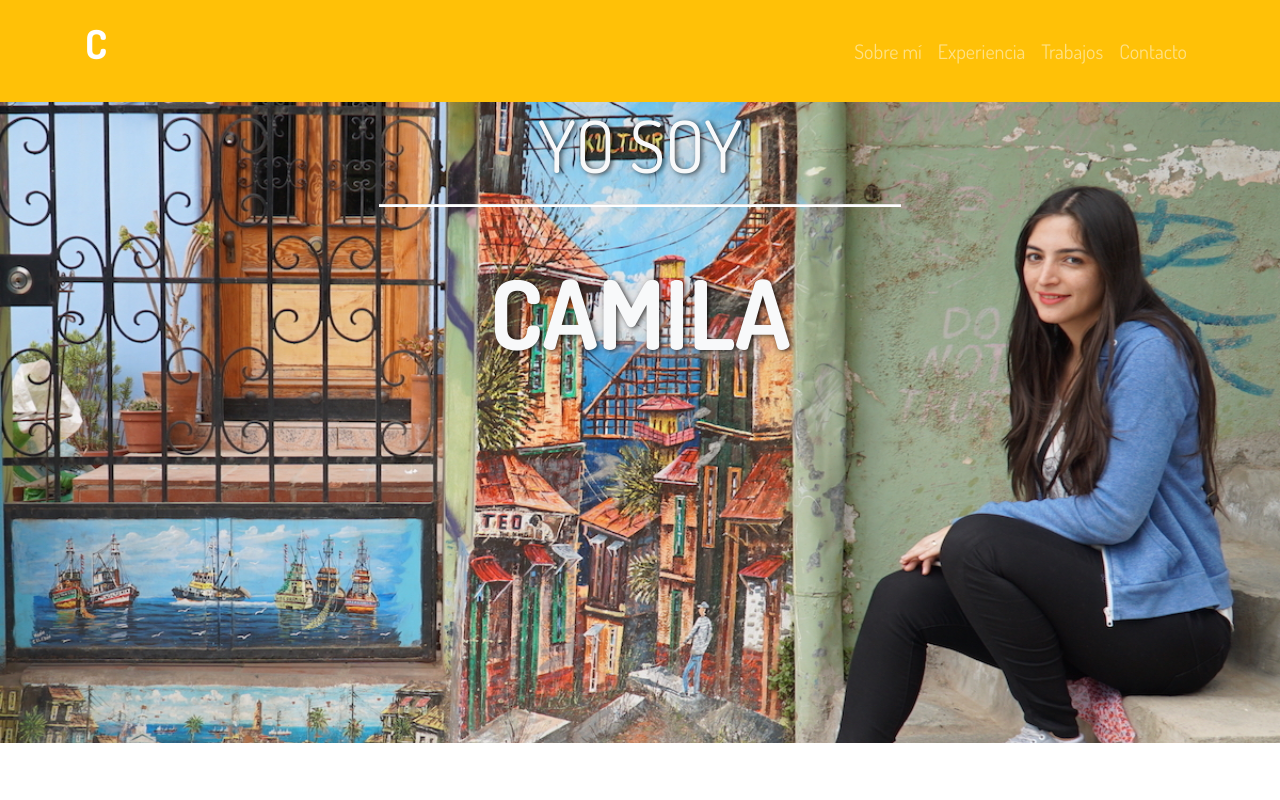
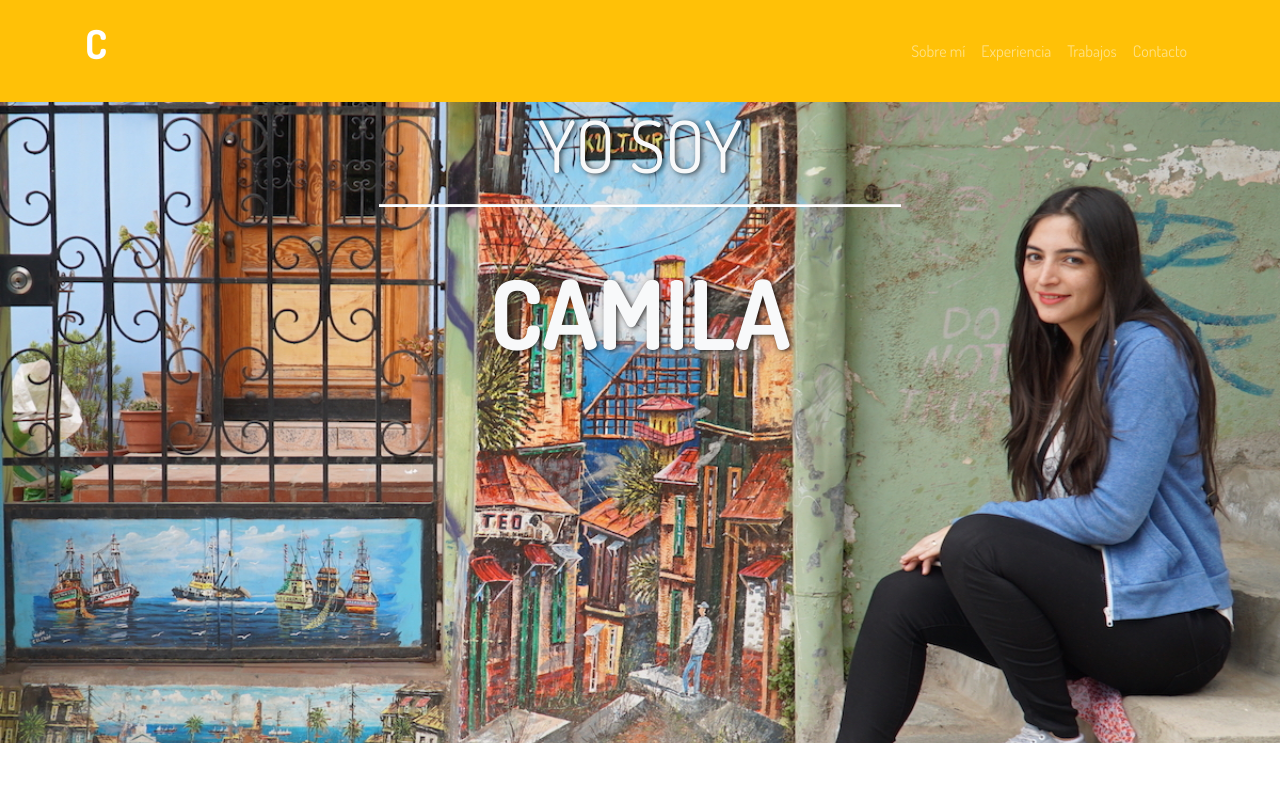
Before and after one commit to camijara/portafolio, a plain HTML site: page index.html in a window 1280 px wide. Shown: the top 800 px of the page. Drawn offline with nearby package versions, Linux system fonts and the light colour scheme; a script that the page names is missing.

Commit message:
cambio en el nav

```diff
--- a/index.html
+++ b/index.html
@@ -37,16 +37,16 @@
       <div class="collapse navbar-collapse" id="navbarNav">
         <ul class="navbar-nav ml-auto ">
           <li class="nav-item">
-            <a class="nav-link texto-nav" href="#about">Sobre mí</a>
+            <a class="nav-link" href="#about">Sobre mí</a>
           </li>
           <li class="nav-item">
-            <a class="nav-link texto-nav" href="#exp">Experiencia</a>
+            <a class="nav-link" href="#exp">Experiencia</a>
           </li>
           <li class="nav-item">
-            <a class="nav-link texto-nav" href="#work">Trabajos</a>
+            <a class="nav-link" href="#work">Trabajos</a>
           </li>
           <li class="nav-item">
-            <a class="nav-link texto-nav" href="#contact">Contacto</a>
+            <a class="nav-link" href="#contact">Contacto</a>
           </li>
         </ul>
       </div>
```
